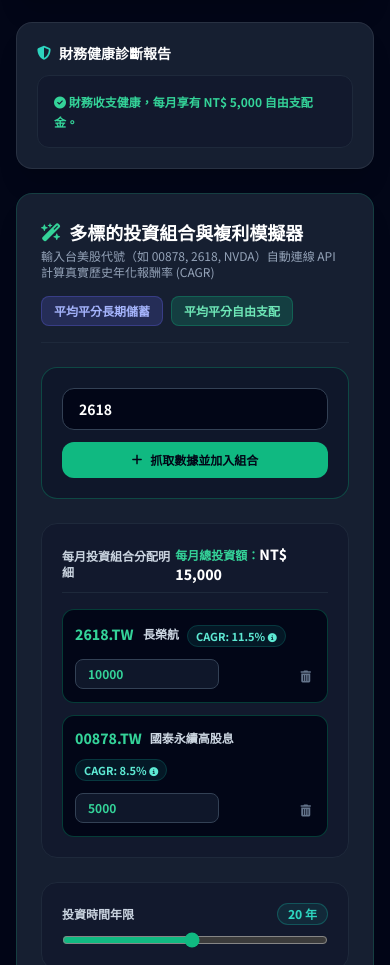
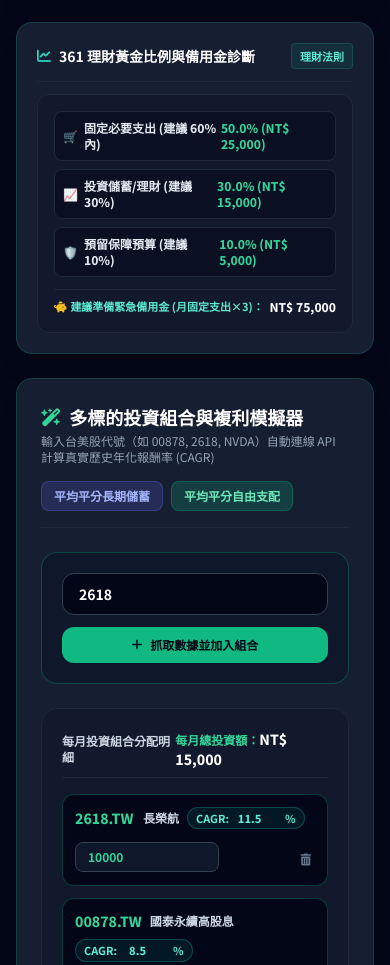
Before and after one commit to yinna613-ctrl/finance-simulator, a plain HTML site: page index.html in a window 390 px wide. Shown: the part 1092-2057 px from the top of the page. Drawn offline with nearby package versions, Linux system fonts and the light colour scheme.

Commit message:
Update index.html

```diff
--- a/index.html
+++ b/index.html
@@ -122,7 +122,7 @@
             </div>
         </div>
 
-        <!-- Allocation Chart Section -->
+        <!-- Allocation Chart & 361 Card Section -->
         <div class="grid grid-cols-1 lg:grid-cols-12 gap-6">
             <div class="lg:col-span-6 glass-panel rounded-2xl p-5 shadow-xl space-y-4">
                 <h3 class="text-sm font-bold text-white flex items-center gap-2">
@@ -147,12 +147,14 @@
                 </div>
             </div>
 
-            <div class="lg:col-span-6 glass-panel rounded-2xl p-5 shadow-xl flex flex-col justify-between">
+            <!-- 獨立 361 理財黃金比例 Card (修復連動邏輯) -->
+            <div class="lg:col-span-6 glass-panel rounded-2xl p-5 shadow-xl flex flex-col justify-between border border-teal-500/20">
                 <div>
-                    <h3 class="text-sm font-bold text-white flex items-center gap-2 mb-3">
-                        <i class="fa-solid fa-shield-halved text-teal-400"></i> 財務健康診斷報告
+                    <h3 class="text-sm font-bold text-white flex items-center justify-between border-b border-slate-800 pb-3 mb-3">
+                        <span class="flex items-center gap-2"><i class="fa-solid fa-chart-line text-teal-400"></i> 361 理財黃金比例與備用金診斷</span>
+                        <span class="text-[11px] font-bold px-2 py-0.5 rounded bg-teal-500/10 text-teal-300 border border-teal-500/20">理財法則</span>
                     </h3>
-                    <div id="health-check-content" class="text-xs leading-relaxed text-slate-300 bg-slate-900/60 p-4 rounded-xl border border-slate-800 space-y-2">
+                    <div id="rule-361-content" class="text-xs leading-relaxed text-slate-300 bg-slate-900/60 p-4 rounded-xl border border-slate-800 space-y-3">
                         計算中...
                     </div>
                 </div>
@@ -271,20 +273,7 @@
 
     <!-- JavaScript Application Logic -->
     <script>
-        const stockDatabase = {
-            "0050.TW": { name: "元大台灣50", cagr: 10.2, risk: "中風險" },
-            "0056.TW": { name: "元大高股息", cagr: 7.8, risk: "中低風險" },
-            "00878.TW": { name: "國泰永續高股息", cagr: 8.5, risk: "中低風險" },
-            "00919.TW": { name: "群益台灣精選高息", cagr: 9.0, risk: "中低風險" },
-            "2603.TW": { name: "長榮海運", cagr: 12.0, risk: "高風險" },
-            "2618.TW": { name: "長榮航", cagr: 11.5, risk: "中高風險" },
-            "2330.TW": { name: "台積電", cagr: 16.5, risk: "中高風險" },
-            "2353.TW": { name: "宏碁", cagr: 10.5, risk: "中風險" },
-            "2371.TW": { name: "大同", cagr: 11.2, risk: "中風險" },
-            "NVDA": { name: "輝達 (NVIDIA)", cagr: 25.0, risk: "高風險" },
-            "QQQ": { name: "納斯達克100 ETF", cagr: 13.5, risk: "中高風險" }
-        };
-
+        // ✅ 徹底刪除靜態字典 stockDatabase
         const defaultData = {
             incomes: [{ id: 1, name: "主業薪資", amount: 50000 }],
             expenses: [{ id: 1, name: "固定支出", amount: 25000 }],
@@ -292,16 +281,16 @@
             investment: 15000,
             simYears: 20,
             assets: [
-                { ticker: "2618.TW", name: "長榮航", monthlyAmount: 10000, cagr: 11.5, risk: "中高風險" },
-                { ticker: "00878.TW", name: "國泰永續高股息", monthlyAmount: 5000, cagr: 8.5, risk: "中低風險" }
+                { ticker: "2618.TW", name: "長榮航", monthlyAmount: 10000, cagr: 11.5 },
+                { ticker: "00878.TW", name: "國泰永續高股息", monthlyAmount: 5000, cagr: 8.5 }
             ]
         };
 
-        let state = JSON.parse(localStorage.getItem('yinna_budget_state_v17')) || JSON.parse(JSON.stringify(defaultData));
+        let state = JSON.parse(localStorage.getItem('yinna_budget_state_v27')) || JSON.parse(JSON.stringify(defaultData));
         let allocationChart = null;
         let growthChart = null;
 
-        function saveState() { localStorage.setItem('yinna_budget_state_v17', JSON.stringify(state)); }
+        function saveState() { localStorage.setItem('yinna_budget_state_v27', JSON.stringify(state)); }
         function getTotalIncomes() { return state.incomes.reduce((s, i) => s + (Number(i.amount)||0), 0); }
         function getTotalExpenses() { return state.expenses.reduce((s, i) => s + (Number(i.amount)||0), 0); }
         function getTotalReserves() { return state.reserves.reduce((s, i) => s + (Number(i.amount)||0), 0); }
@@ -422,19 +411,60 @@
             document.getElementById('chart-pct-invest').textContent = pctInv + '%';
             document.getElementById('chart-pct-disposable').textContent = pctDisp + '%';
 
-            let healthHTML = '';
-            if (inc <= 0) {
-                healthHTML = `<p class="text-amber-400 font-bold"><i class="fa-solid fa-triangle-exclamation"></i> 尚未設定收入來源，請點擊上方收入卡片設定。</p>`;
-            } else if (disp < 0) {
-                healthHTML = `<p class="text-rose-400 font-bold"><i class="fa-solid fa-circle-xmark"></i> 警告：總支出與儲蓄配置已超過總收入！</p>`;
-            } else {
-                healthHTML = `<p class="text-emerald-400 font-bold"><i class="fa-solid fa-circle-check"></i> 財務收支健康，每月享有 ${formatMoney(disp)} 自由支配金。</p>`;
-            }
-            document.getElementById('health-check-content').innerHTML = healthHTML;
-
+            renderRule361Card(inc, exp, res, inv, disp);
             updateDoughnutChart(exp, res, inv, Math.max(0, disp));
             renderPortfolioList();
             updateGrowthSimulation();
+        }
+
+        // ✅ 修正後的 361 理財診斷卡片：真實對齊固定必要支出 (exp) 趴數
+        function renderRule361Card(inc, exp, res, inv, disp) {
+            const container = document.getElementById('rule-361-content');
+            if (inc <= 0) {
+                container.innerHTML = `<p class="text-amber-400 font-bold"><i class="fa-solid fa-triangle-exclamation"></i> 尚未設定收入來源，請點擊上方「每月稅後總收入」設定。</p>`;
+                return;
+            }
+
+            const expRatio = ((exp / inc) * 100).toFixed(1);
+            const investRatio = ((inv / inc) * 100).toFixed(1);
+            const reserveRatio = ((res / inc) * 100).toFixed(1);
+            const emergencyTarget = exp * 3;
+
+            container.innerHTML = `
+                <div class="space-y-3">
+                    <ul class="space-y-2 text-xs">
+                        <li class="flex items-center justify-between p-2 rounded-lg bg-slate-950/50 border border-slate-800">
+                            <span class="flex items-center gap-1.5 font-bold text-slate-200">
+                                🛒 <strong>固定必要支出 (建議 60% 內)</strong>
+                            </span>
+                            <span class="${expRatio <= 60 ? 'text-emerald-400' : 'text-amber-400'} font-extrabold text-xs">
+                                ${expRatio}% (${formatMoney(exp)})
+                            </span>
+                        </li>
+                        <li class="flex items-center justify-between p-2 rounded-lg bg-slate-950/50 border border-slate-800">
+                            <span class="flex items-center gap-1.5 font-bold text-slate-200">
+                                📈 <strong>投資儲蓄/理財 (建議 30%)</strong>
+                            </span>
+                            <span class="${investRatio >= 30 ? 'text-emerald-400' : 'text-amber-400'} font-extrabold text-xs">
+                                ${investRatio}% (${formatMoney(inv)})
+                            </span>
+                        </li>
+                        <li class="flex items-center justify-between p-2 rounded-lg bg-slate-950/50 border border-slate-800">
+                            <span class="flex items-center gap-1.5 font-bold text-slate-200">
+                                🛡️ <strong>預留保障預算 (建議 10%)</strong>
+                            </span>
+                            <span class="${reserveRatio >= 10 ? 'text-emerald-400' : 'text-amber-400'} font-extrabold text-xs">
+                                ${reserveRatio}% (${formatMoney(res)})
+                            </span>
+                        </li>
+                    </ul>
+
+                    <div class="pt-2 border-t border-slate-800 flex items-center justify-between text-teal-300 font-bold">
+                        <span class="flex items-center gap-1 text-[11px]"><i class="fa-solid fa-piggy-bank text-amber-400"></i> 建議準備緊急備用金 (月固定支出×3)：</span>
+                        <span class="text-white font-extrabold text-xs">${formatMoney(emergencyTarget)}</span>
+                    </div>
+                </div>
+            `;
         }
 
         function updateDoughnutChart(exp, res, inv, disp) {
@@ -481,11 +511,10 @@
                     <div class="flex items-center gap-2 flex-wrap">
                         <span class="font-black text-sm text-emerald-400 min-w-[60px]">${asset.ticker}</span>
                         <span class="text-xs text-slate-300 font-bold">${asset.name}</span>
-                        <div class="relative group/cagr inline-block cursor-help">
-                            <span class="text-[11px] font-bold text-teal-300 bg-teal-500/10 px-2 py-0.5 rounded-full border border-teal-500/20">CAGR: ${asset.cagr}% <i class="fa-solid fa-circle-info text-[9px]"></i></span>
-                            <div class="absolute left-1/2 -translate-x-1/2 bottom-full mb-2 hidden group-hover/cagr:block w-60 p-2.5 bg-slate-900 border border-teal-500/40 rounded-xl text-[11px] text-slate-200 shadow-2xl z-20">
-                                📊 <strong>CAGR（複合年均成長率）</strong> 代表預期年化報酬率（含股息複利累積）。
-                            </div>
+                        <div class="flex items-center gap-1 bg-teal-500/10 border border-teal-500/30 px-2 py-0.5 rounded-full text-[11px] font-bold text-teal-300">
+                            <span>CAGR:</span>
+                            <input type="number" value="${asset.cagr || 10}" step="0.1" class="asset-cagr-input w-12 bg-transparent text-teal-300 font-extrabold focus:outline-none focus:border-b border-teal-400 text-center" data-index="${index}">
+                            <span>%</span>
                         </div>
                     </div>
                     <div class="flex items-center justify-between sm:justify-end gap-3">
@@ -503,6 +532,14 @@
                     state.assets[e.target.dataset.index].monthlyAmount = Number(e.target.value) || 0;
                     saveState();
                     document.getElementById('total-portfolio-monthly').textContent = formatMoney(getTotalPortfolioMonthly());
+                    updateGrowthSimulation();
+                });
+            });
+
+            document.querySelectorAll('.asset-cagr-input').forEach(el => {
+                el.addEventListener('input', (e) => {
+                    state.assets[e.target.dataset.index].cagr = Number(e.target.value) || 0;
+                    saveState();
                     updateGrowthSimulation();
                 });
             });
@@ -562,7 +599,7 @@
             });
         }
 
-        // Yahoo / AllOrigins API 連線查詢邏輯
+        // Yahoo / AllOrigins API 連線查詢邏輯 (無靜態資料庫)
         document.getElementById('ai-analyze-btn').addEventListener('click', async () => {
             const inputVal = document.getElementById('ai-ticker-input').value.trim().toUpperCase();
             if (!inputVal) return;
@@ -578,7 +615,6 @@
             let stockData = null;
 
             try {
-                // 使用 AllOrigins API 作為高穩定代理連線
                 const yahooUrl = `https://query1.finance.yahoo.com/v8/finance/chart/${formattedTicker}?range=5y&interval=1mo`;
                 const proxyUrl = `https://api.allorigins.win/get?url=${encodeURIComponent(yahooUrl)}`;
 
@@ -602,7 +638,7 @@
                                 if (!isNaN(calculatedCagr) && calculatedCagr > -50 && calculatedCagr < 100) {
                                     stockData = {
                                         ticker: formattedTicker,
-                                        name: stockDatabase[formattedTicker]?.name || meta.shortName || meta.symbol || formattedTicker,
+                                        name: meta.shortName || meta.symbol || (formattedTicker.includes('.TW') ? '台股標的' : '美股資產'),
                                         cagr: Number(calculatedCagr.toFixed(1))
                                     };
                                 }
@@ -611,16 +647,16 @@
                     }
                 }
             } catch (err) {
-                console.warn("API 請求受限，切換為備援庫", err);
+                console.warn("API 請求受限", err);
             }
 
             if (!stockData) {
-                if (stockDatabase[formattedTicker]) {
-                    stockData = { ticker: formattedTicker, name: stockDatabase[formattedTicker].name, cagr: stockDatabase[formattedTicker].cagr };
-                } else {
-                    stockData = { ticker: formattedTicker, name: formattedTicker.includes('.TW') ? '台股個股' : '美股資產', cagr: 9.5 };
-                }
-                statusMsg.innerText = `⚠️ 載入 ${formattedTicker} 資料庫備援試算數據。`;
+                stockData = {
+                    ticker: formattedTicker,
+                    name: formattedTicker.includes('.TW') ? '台股標的' : '美股資產',
+                    cagr: 10.0
+                };
+                statusMsg.innerText = `ℹ️ 已新增 ${formattedTicker}，請直接在下方卡片調整其 CAGR 年化報酬率。`;
             } else {
                 statusMsg.innerText = `✅ API 成功取得 ${stockData.name}，計算 5 年真實 CAGR 為 ${stockData.cagr}%`;
             }
@@ -686,7 +722,7 @@
         }
 
         document.getElementById('reset-btn').addEventListener('click', () => {
-            localStorage.removeItem('yinna_budget_state_v17');
+            localStorage.removeItem('yinna_budget_state_v27');
             state = JSON.parse(JSON.stringify(defaultData));
             updateAllUI();
         });
```
